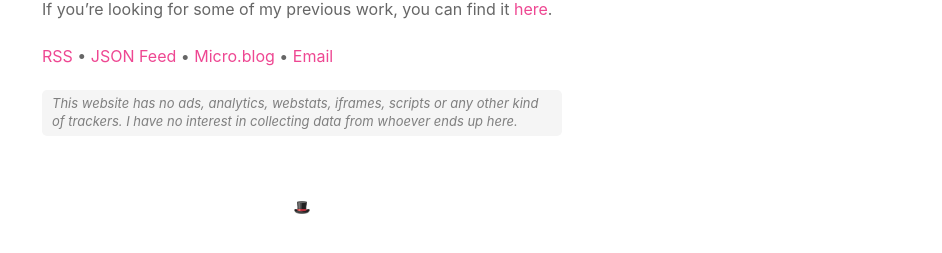
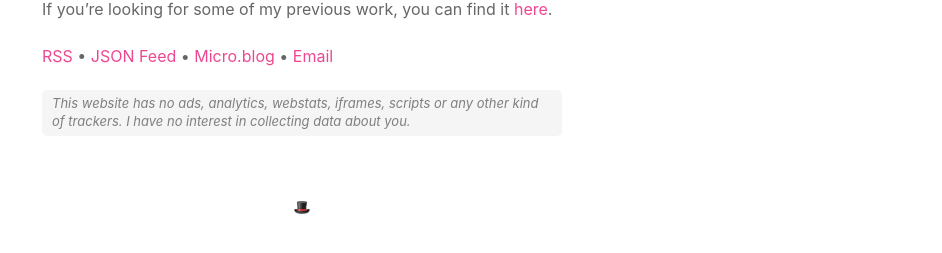
Before and after one commit to lifeinoppo/netlify, a Jekyll site: the page built from about.md, in a window 1280 px wide. Shown: the part 524-777 px from the top of the page, without its empty margins (338-1280 px from the left). Built offline with Jekyll 4.4.1, drawn with Linux system fonts in a browser that asks for light colours.

Commit message:
tweaks to no bullshit

````diff
--- a/about.md
+++ b/about.md
@@ -12,6 +12,6 @@ If you're looking for some of my previous work, you can find it [here](/work).
 
 [RSS](/feed.xml) • [JSON Feed](/feed.json) • [Micro.blog](https://micro.blog/mmarfil) • [Email](mailto:&#104;&#101;&#108;&#108;&#111;&#064;&#109;&#109;&#097;&#114;&#102;&#105;&#108;&#046;&#099;&#111;&#109;)
 
-```This website has no ads, analytics, webstats, iframes, scripts or any other kind of trackers. I have no interest in collecting data from whoever ends up here.```
+```This website has no ads, analytics, webstats, iframes, scripts or any other kind of trackers. I have no interest in collecting data about you.```
 
 {% include footer.html %}
````
